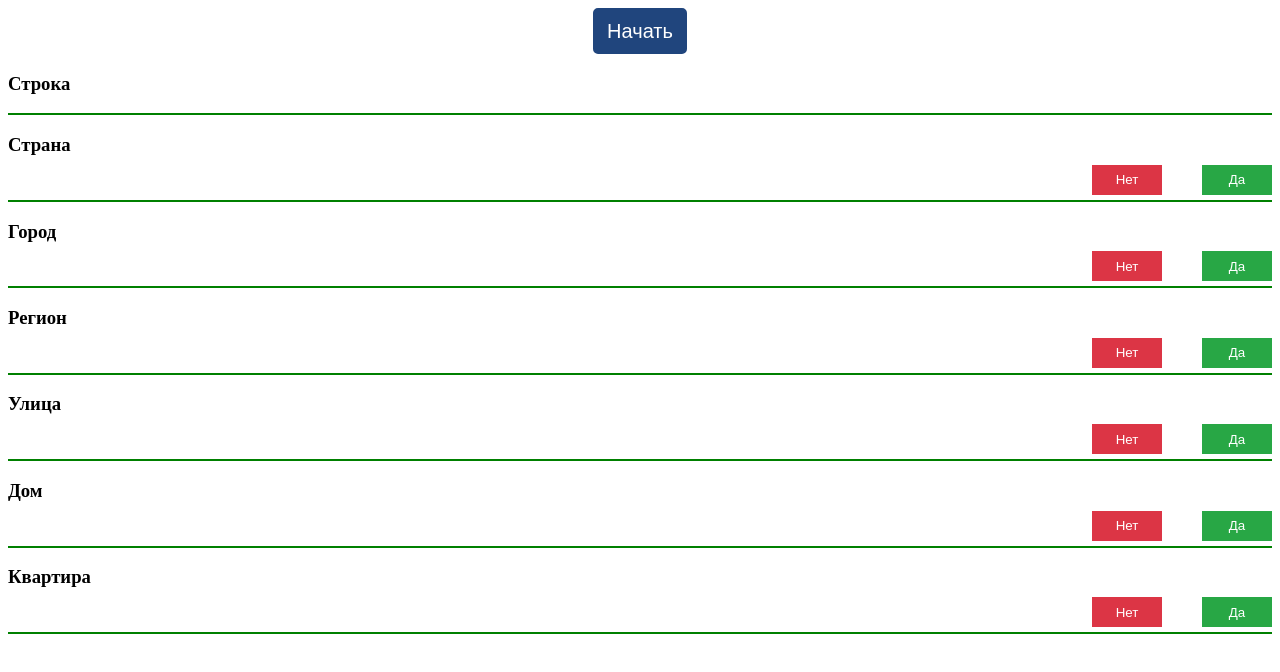
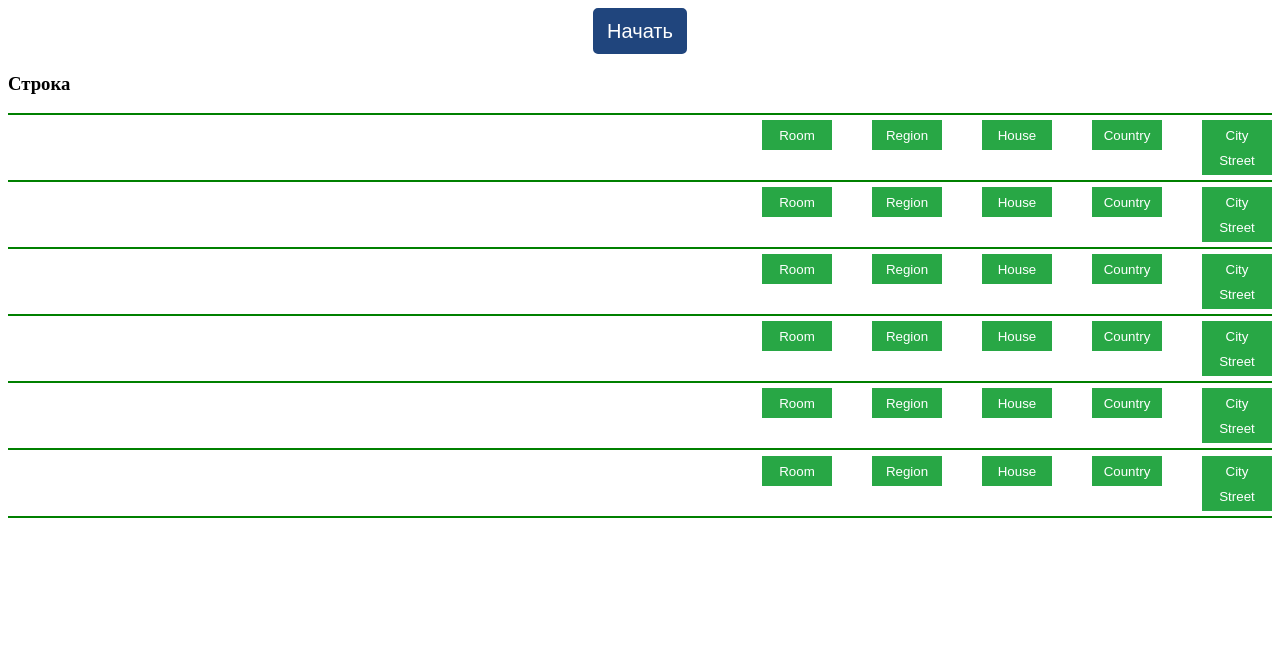
Before and after one commit to KinShish/nodejs-ds-hfl, a website: page train/www/index.html in a window 1280 px wide. Both pictures are taken after a click on the button "Начать". Drawn offline with nearby package versions, Linux system fonts and the light colour scheme; no server answers.

Commit message:
запрос

```diff
--- a/train/www/index.html
+++ b/train/www/index.html
@@ -10,89 +10,86 @@
 <div id="main">
     <h3>Строка</h3>
     <div class="stringBlock">
-            <div class="stringBLockTo">
         <p id="string"></p>
-                <!--<div class="btn">
-                    <button onclick="successful()">Да</button>
-                    <button onclick="dontSuccessful()">Нет</button>
-                </div>-->
-            </div>
-        </div>
-        <div class="status">
-            <h3>Страна</h3>
-            <p id="countryStatus"></p>
     </div>
     <div class="stringBlock">
         <div class="stringBLockTo">
             <p id="country"></p>
             <div class="btn">
-                    <button onclick="successful()">Да</button>
-                    <button onclick="dontSuccessful()">Нет</button>
+                <button>City<p id="countryStatusCity"></p></button>
+                <button>Country<p id="countryStatusCountry"></p></button>
+                <button>House<p id="countryStatusHouse"></p></button>
+                <button>Region<p id="countryStatusRegion"></p></button>
+                <button>Room<p id="countryStatusRoom"></p></button>
+                <button>Street<p id="countryStatusStreet"></p></button>
             </div>
         </div>
-        </div>
-        <div class="status">
-            <h3>Город</h3>
-            <p id="cityStatus"></p>
     </div>
     <div class="stringBlock">
         <div class="stringBLockTo">
             <p id="city"></p>
             <div class="btn">
-                    <button onclick="successful()">Да</button>
-                    <button onclick="dontSuccessful()">Нет</button>
+                <button>City<p id="cityStatusCity"></p></button>
+                <button>Country<p id="cityStatusCountry"></p></button>
+                <button>House<p id="cityStatusHouse"></p></button>
+                <button>Region<p id="cityStatusRegion"></p></button>
+                <button>Room<p id="cityStatusRoom"></p></button>
+                <button>Street<p id="cityStatusStreet"></p></button>
             </div>
         </div>
-        </div>
-        <div class="status">
-            <h3>Регион</h3>
-            <p id="regionStatus"></p>
     </div>
     <div class="stringBlock">
         <div class="stringBLockTo">
             <p id="region"></p>
             <div class="btn">
-                    <button onclick="successful()">Да</button>
-                    <button onclick="dontSuccessful()">Нет</button>
+                <button>City<p id="countryStatusCity"></p></button>
+                <button>Country<p id="countryStatusCountry"></p></button>
+                <button>House<p id="countryStatusHouse"></p></button>
+                <button>Region<p id="countryStatusRegion"></p></button>
+                <button>Room<p id="countryStatusRoom"></p></button>
+                <button>Street<p id="countryStatusStreet"></p></button>
             </div>
         </div>
-        </div>
-        <div class="status">
-            <h3>Улица</h3>
-            <p id="streetStatus"></p>
     </div>
     <div class="stringBlock">
         <div class="stringBLockTo">
             <p id="street"></p>
             <div class="btn">
-                    <button onclick="successful()">Да</button>
-                    <button onclick="dontSuccessful()">Нет</button>
+                <button>City<p id="countryStatusCity"></p></button>
+                <button>Country<p id="countryStatusCountry"></p></button>
+                <button>House<p id="countryStatusHouse"></p></button>
+                <button>Region<p id="countryStatusRegion"></p></button>
+                <button>Room<p id="countryStatusRoom"></p></button>
+                <button>Street<p id="countryStatusStreet"></p></button>
             </div>
         </div>
-        </div>
-        <div class="status">
-            <h3>Дом</h3>
-            <p id="houseStatus"></p>
     </div>
     <div class="stringBlock">
         <div class="stringBLockTo">
             <p id="house"></p>
             <div class="btn">
-                    <button onclick="successful()">Да</button>
-                    <button onclick="dontSuccessful()">Нет</button>
+                <button>City<p id="countryStatusCity"></p></button>
+                <button>Country<p id="countryStatusCountry"></p></button>
+                <button>House<p id="countryStatusHouse"></p></button>
+                <button>Region<p id="countryStatusRegion"></p></button>
+                <button>Room<p id="countryStatusRoom"></p></button>
+                <button>Street<p id="countryStatusStreet"></p></button>
             </div>
         </div>
     </div>
     <div class="status">
-            <h3>Квартира</h3>
         <p id="roomStatus"></p>
     </div>
     <div class="stringBlock">
         <div class="stringBLockTo">
             <p id="room"></p>
             <div class="btn">
-                    <button onclick="successful()">Да</button>
-                    <button onclick="dontSuccessful()">Нет</button>
+                <button>City<p id="countryStatusCity"></p></button>
+                <button>Country<p id="countryStatusCountry"></p></button>
+                <button>House<p id="countryStatusHouse"></p></button>
+                <button>Region<p id="countryStatusRegion"></p></button>
+                <button>Room<p id="countryStatusRoom"></p></button>
+                <button>Street<p id="countryStatusStreet"></p></button>
             </div>
         </div>
     </div>
@@ -109,13 +106,22 @@
 				console.log(res);
 				indexString=res.index;
 				$('#string').html(res.text);
-
-				$('#countryStatus').html(res.status.country);
-				$('#cityStatus').html(res.status.city);
-				$('#regionStatus').html(res.status.region);
-				$('#streetStatus').html(res.status.street);
-				$('#houseStatus').html(res.status.house);
-				$('#roomStatus').html(res.status.room);
+				//Cтрана
+				$('#country').html(res.array[0].text);
+				$('#countryStatusCity').html(res.array[0].status.city);
+				$('#countryStatusCountry').html(res.array[0].status.country);
+				$('#countryStatusHouse').html(res.array[0].status.house);
+				$('#countryStatusRegion').html(res.array[0].status.region);
+				$('#countryStatusRoom').html(res.array[0].status.room);
+				$('#countryStatusStreet').html(res.array[0].status.street);
+				//Город
+				$('#city').html(res.array[1].text);
+				$('#cityStatusCity').html(res.array[1].status.city);
+				$('#cityStatusCountry').html(res.array[1].status.country);
+				$('#cityStatusHouse').html(res.array[1].status.house);
+				$('#cityStatusRegion').html(res.array[1].status.region);
+				$('#cityStatusRoom').html(res.array[1].status.room);
+				$('#cityStatusStreet').html(res.array[1].status.street);
 
 			}
 		});
--- a/train/www/main.css
+++ b/train/www/main.css
@@ -8,35 +8,24 @@
 }
 .btn button{
     margin-left:40px;
-    width:70px;
+    min-width:70px;
     height:30px;
-    border:none;
     outline:none;
     margin-top:-10px;
     margin-bottom:5px;
     cursor:pointer;
     float: right;
-}
-.btn button:nth-child(1){
     color: #fff;
     background-color: #28a745;
-    border-color: #28a745;
+    border: 1px solid #28a745;
 }
-.btn button:nth-child(1):hover{
+.btn button:hover{
     background-color: #218838;
     border-color: #1e7e34;
 }
-.btn button:nth-child(2){
-    color: #fff;
-    background-color: #dc3545;
-    border-color: #dc3545;
-}
-.btn button:nth-child(2):hover{
-    background-color: #c82333;
-    border-color: #bd2130;
-}
 .stringBLockTo{
     display: flex;
+    margin-top: 15px;
 }
 .btn{
     width: 100%;
@@ -61,10 +50,3 @@
     border-color: #20457d;
     color: #20457d;
 }
-.status{
-    display: flex;
-}
-.status p{
-    margin-top: 23px;
-    margin-left: 30px;
-}
```
Lines whose indentation alone changed are shown as unchanged.
